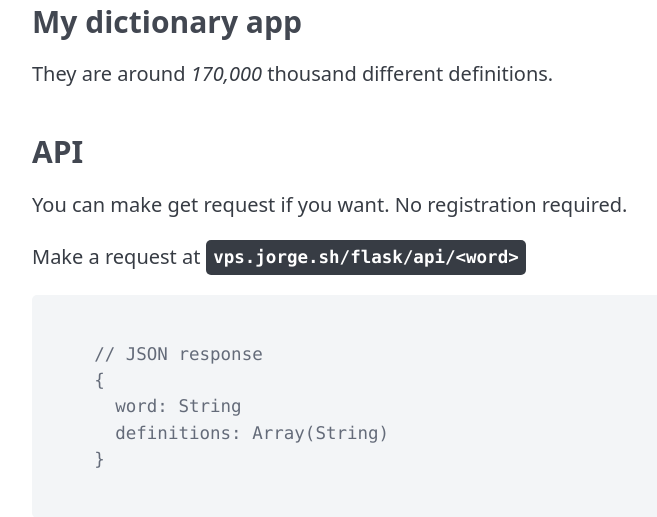
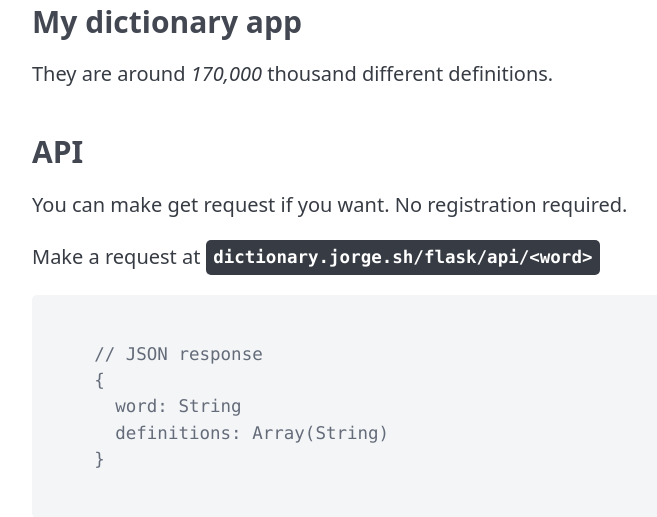
Before and after one commit to MrBocch/flask_dictionary, a Flask app: page / in a window 1280 px wide. Shown: the part 282-799 px from the top of the page, without its empty margins (8-665 px from the left). Run offline with Flask 3, Linux system fonts and the light colour scheme.

Commit message:
update url for page

```diff
--- a/src/templates/index.html
+++ b/src/templates/index.html
@@ -18,7 +18,7 @@
 
   <h3>API</h3>
   <p>You can make get request if you want. No registration required.</p>
-  <p>Make a request at <kbd>vps.jorge.sh/flask/api/&lt;word&gt;</kbd></p>
+  <p>Make a request at <kbd>dictionary.jorge.sh/flask/api/&lt;word&gt;</kbd></p>
   <pre><code>
     // JSON response
     {
```
Also changed, not shown: README.md.
